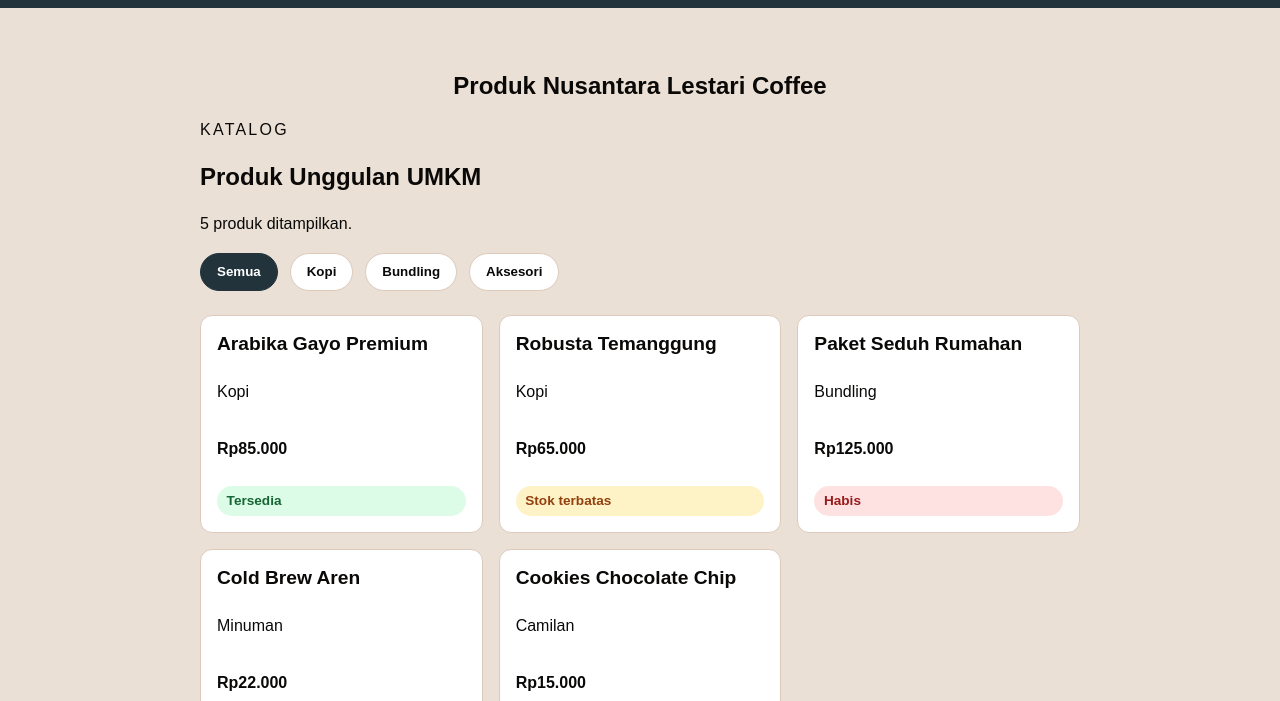
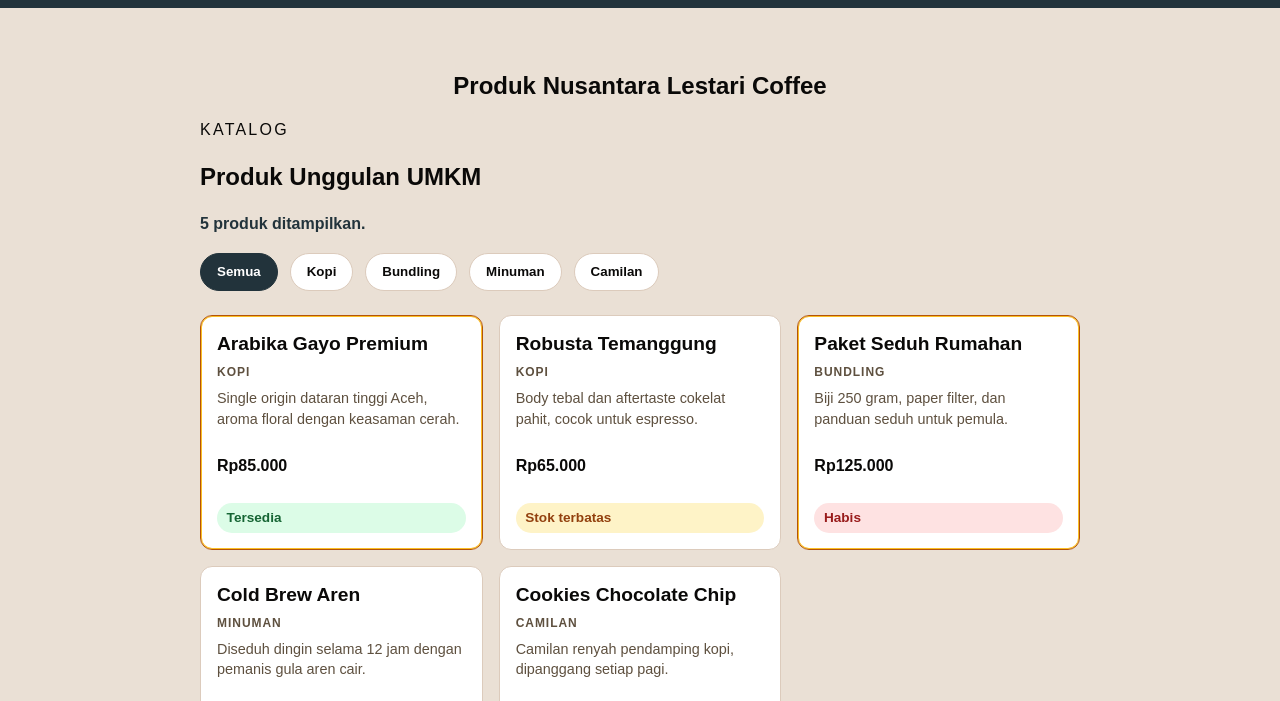
Before and after one commit to Faizzal06/website-umkm, a plain HTML site: page produk.html in a window 1280 px wide. Shown: the part 78-779 px from the top of the page. Drawn offline with Linux system fonts and the light colour scheme.

Commit message:
feat(p11-mandiri): merapihkan tampilan produk dengan catatan status dan kategori

```diff
--- a/css/style.css
+++ b/css/style.css
@@ -634,3 +634,30 @@ h1, h2, h3 {
   background: #ffffff;
   color: #64748b;
 }
+
+.produk-status {
+  margin: 0.35rem 0 0;
+  font-weight: 700;
+  color: var(--color-primary, #6f3b1f);
+}
+
+.category-note {
+  margin: 0 0 0.35rem;
+  font-size: 0.75rem;
+  font-weight: 700;
+  letter-spacing: 0.08em;
+  text-transform: uppercase;
+  color: var(--color-muted, #57534e);
+}
+
+.card-note {
+  margin: 0 0 0.5rem;
+  font-size: 0.9rem;
+  line-height: 1.45;
+  color: var(--color-muted, #57534e);
+}
+
+.product-card.is-unggulan {
+  border-color: #b45309;
+  box-shadow: 0 0 0 1px #fbbf24 inset;
+}
--- a/js/app.js
+++ b/js/app.js
@@ -1,6 +1,6 @@
 "use strict";
 
-console.log("P10 JavaScript aktif");
+console.log("P11 JavaScript aktif");
 
 const produkUmkm = [
   {
@@ -109,8 +109,13 @@ function buatKartuProduk(produk) {
 }
 
 function buatElemenProduk(produk) {
+  const status = statusStok(produk.stok);
+
   const card = document.createElement("article");
   card.classList.add("product-card");
+  if (produk.unggulan) {
+    card.classList.add("is-unggulan");
+  }
 
   const title = document.createElement("h3");
   title.textContent = produk.nama;
@@ -119,21 +124,22 @@ function buatElemenProduk(produk) {
   category.classList.add("category-note");
   category.textContent = produk.kategori;
 
+  const desc = document.createElement("p");
+  desc.classList.add("card-note");
+  desc.textContent = produk.deskripsi;
+
   const price = document.createElement("p");
   price.classList.add("price");
   price.textContent = formatRupiah(produk.harga);
 
   const stock = document.createElement("span");
-  const status = statusStok(produk.stok);
-  stock.classList.add("stock-badge");
-  if (status.className) {
-    stock.classList.add(status.className);
-  }
+  stock.classList.add("stock-badge", status.className);
   stock.textContent = status.label;
 
-  card.append(title, category, price, stock);
+  card.append(title, category, desc, price, stock);
   return card;
 }
+
 
 function buatEmptyState(kategori) {
   const empty = document.createElement("p");
@@ -143,30 +149,27 @@ function buatEmptyState(kategori) {
 }
 
 function renderProduk(kategoriAktif = "Semua") {
-  const grid = document.querySelector("#produk-dinamis");
-  const ringkasan = document.querySelector("#produk-ringkasan");
-  const unggulan = document.querySelector("#produk-unggulan");
-
-  if (!grid || !ringkasan || !unggulan) {
-    return;
-  }
-
   if (!produkGrid || !produkStatus) {
-    console.warn("Target render produk tidak ditemukan.");
+    console.warn("Target render produk (#produk-grid / #produk-status) tidak ditemukan.");
     return;
   }
 
   console.log("Render kategori:", kategoriAktif);
 
-  const produkTampil = kategoriAktif === "Semua"
-    ? produkUmkm
-    : produkUmkm.filter((produk) => produk.kategori === kategoriAktif);
+  const produkTampil =
+    kategoriAktif === "Semua"
+      ? produkUmkm
+      : produkUmkm.filter((produk) => produk.kategori === kategoriAktif);
+
+  const produkTersedia = produkUmkm.filter((produk) => produk.stok > 0);
+  const produkUnggulan = produkUmkm.find((produk) => produk.unggulan);
 
   produkGrid.replaceChildren();
 
   if (produkTampil.length === 0) {
     produkGrid.append(buatEmptyState(kategoriAktif));
     produkStatus.textContent = "0 produk ditemukan.";
+    console.log("Empty state:", kategoriAktif, "→ 0 produk");
     return;
   }
 
@@ -176,23 +179,15 @@ function renderProduk(kategoriAktif = "Semua") {
 
   produkStatus.textContent = `${produkTampil.length} produk ditampilkan.`;
 
+  console.log("Jumlah tombol filter:", tombolFilter.length);
   produkUmkm.forEach((produk) => {
     console.log("Debug produk:", produk.nama, "stok:", produk.stok);
   });
-
-  const produkTersedia = produkUmkm.filter((produk) => produk.stok > 0);
-  const produkUnggulan = produkUmkm.find((produk) => produk.unggulan);
-  const markupProduk = produkTersedia.map(buatKartuProduk).join("");
-
-  grid.innerHTML = markupProduk;
-  ringkasan.textContent = `${produkTersedia.length} produk tersedia dari ${produkUmkm.length} data.`;
-  unggulan.textContent = produkUnggulan
-    ? `Produk unggulan: ${produkUnggulan.nama}`
-    : "Belum ada produk unggulan.";
-
   console.table(produkUmkm);
   console.table(produkTersedia);
+  console.log("Produk unggulan:", produkUnggulan ? produkUnggulan.nama : "tidak ada");
 }
+
 
 function initMobileNavigation() {
   const toggle = document.querySelector(".nav-toggle");
@@ -223,13 +218,23 @@ tombolFilter.forEach((tombol) => {
     const tombolAktif = event.currentTarget;
     const kategori = tombolAktif.dataset.filter;
 
-    tombolFilter.forEach((item) => item.classList.remove("is-active"));
+    tombolFilter.forEach((item) => {
+      item.classList.remove("is-active");
+      item.setAttribute("aria-pressed", "false");
+    });
     tombolAktif.classList.add("is-active");
+    tombolAktif.setAttribute("aria-pressed", "true");
+
+    console.log(
+      "Tombol aktif:", tombolAktif.dataset.filter,
+      "| is-active:", tombolAktif.classList.contains("is-active")
+    );
 
     renderProduk(kategori);
   });
 });
 
+
 document.addEventListener("DOMContentLoaded", () => {
   renderProduk();
   initMobileNavigation();
--- a/produk.html
+++ b/produk.html
@@ -36,14 +36,15 @@
       <div class="section-heading">
         <p class="eyebrow">Katalog</p>
         <h2 id="produk-title">Produk Unggulan UMKM</h2>
-        <p id="produk-status" class="produk-status">Produk belum dimuat.</p>
+                <p id="produk-status" class="produk-status" aria-live="polite">Produk belum dimuat.</p>
       </div>
 
-      <div class="filter-bar" aria-label="Filter kategori produk">
-        <button type="button" class="filter-button is-active" data-filter="Semua">Semua</button>
-        <button type="button" class="filter-button" data-filter="Kopi">Kopi</button>
-        <button type="button" class="filter-button" data-filter="Bundling">Bundling</button>
-        <button type="button" class="filter-button" data-filter="Aksesori">Aksesori</button>
+      <div class="filter-bar" role="group" aria-label="Filter kategori produk">
+        <button type="button" class="filter-button is-active" data-filter="Semua" aria-pressed="true">Semua</button>
+        <button type="button" class="filter-button" data-filter="Kopi" aria-pressed="false">Kopi</button>
+        <button type="button" class="filter-button" data-filter="Bundling" aria-pressed="false">Bundling</button>
+        <button type="button" class="filter-button" data-filter="Minuman" aria-pressed="false">Minuman</button>
+        <button type="button" class="filter-button" data-filter="Camilan" aria-pressed="false">Camilan</button>
       </div>
 
       <div id="produk-grid" class="product-grid" aria-live="polite"></div>
@@ -84,15 +85,6 @@
           </div>
         </article>
       </div>
-    </section>
-    <section class="section" aria-labelledby="produk-dinamis-title">
-      <div class="section-header">
-        <p class="eyebrow">Data JavaScript</p>
-        <h2 id="produk-dinamis-title">Produk dari Data Lokal</h2>
-        <p id="produk-ringkasan">Data produk akan dimuat melalui JavaScript.</p>
-        <p id="produk-unggulan"></p>
-      </div>
-      <div id="produk-dinamis" class="js-product-grid"></div>
     </section>
     <section aria-labelledby="harga-title">
       <h2 id="harga-title" class="title-center">Daftar Produk</h2>
```
